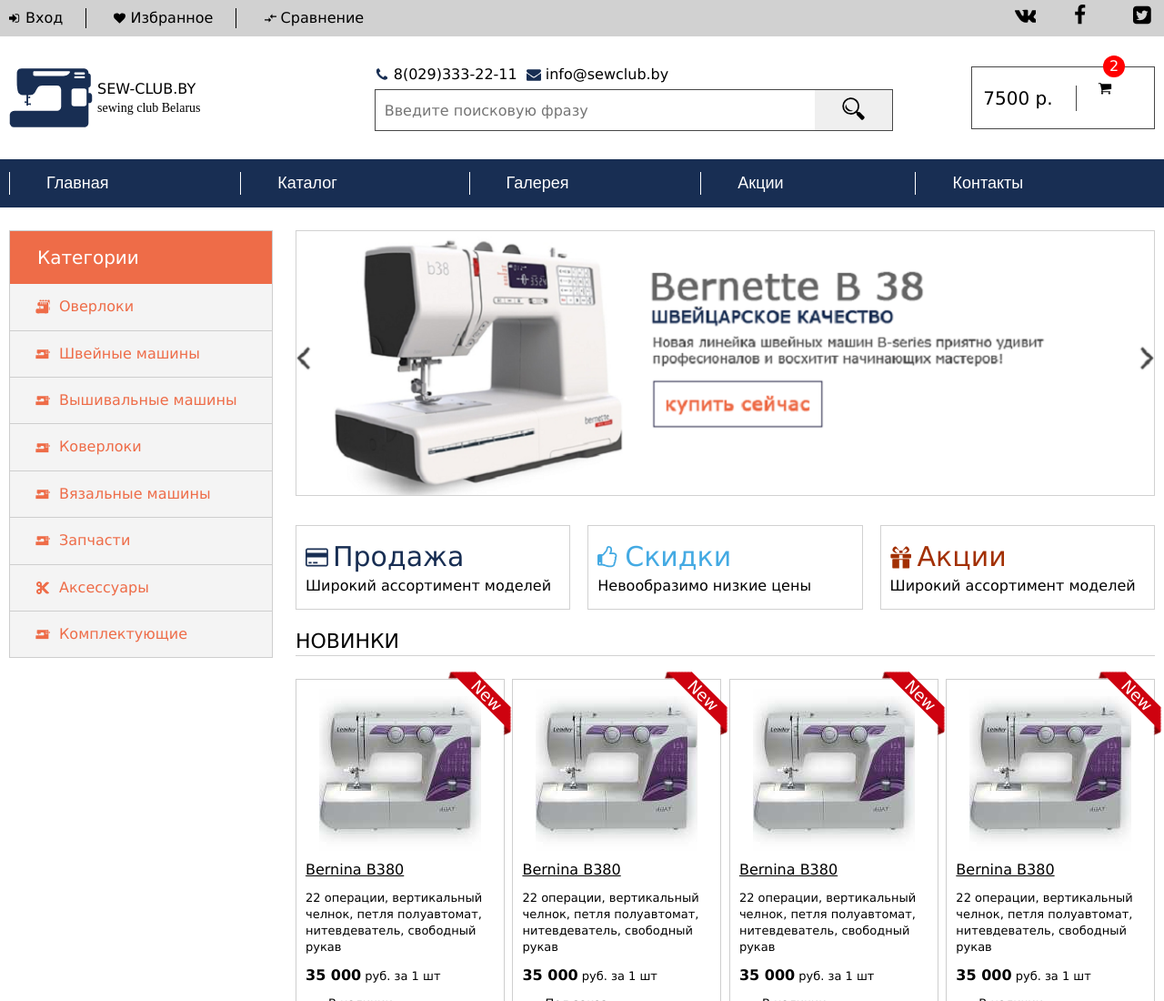
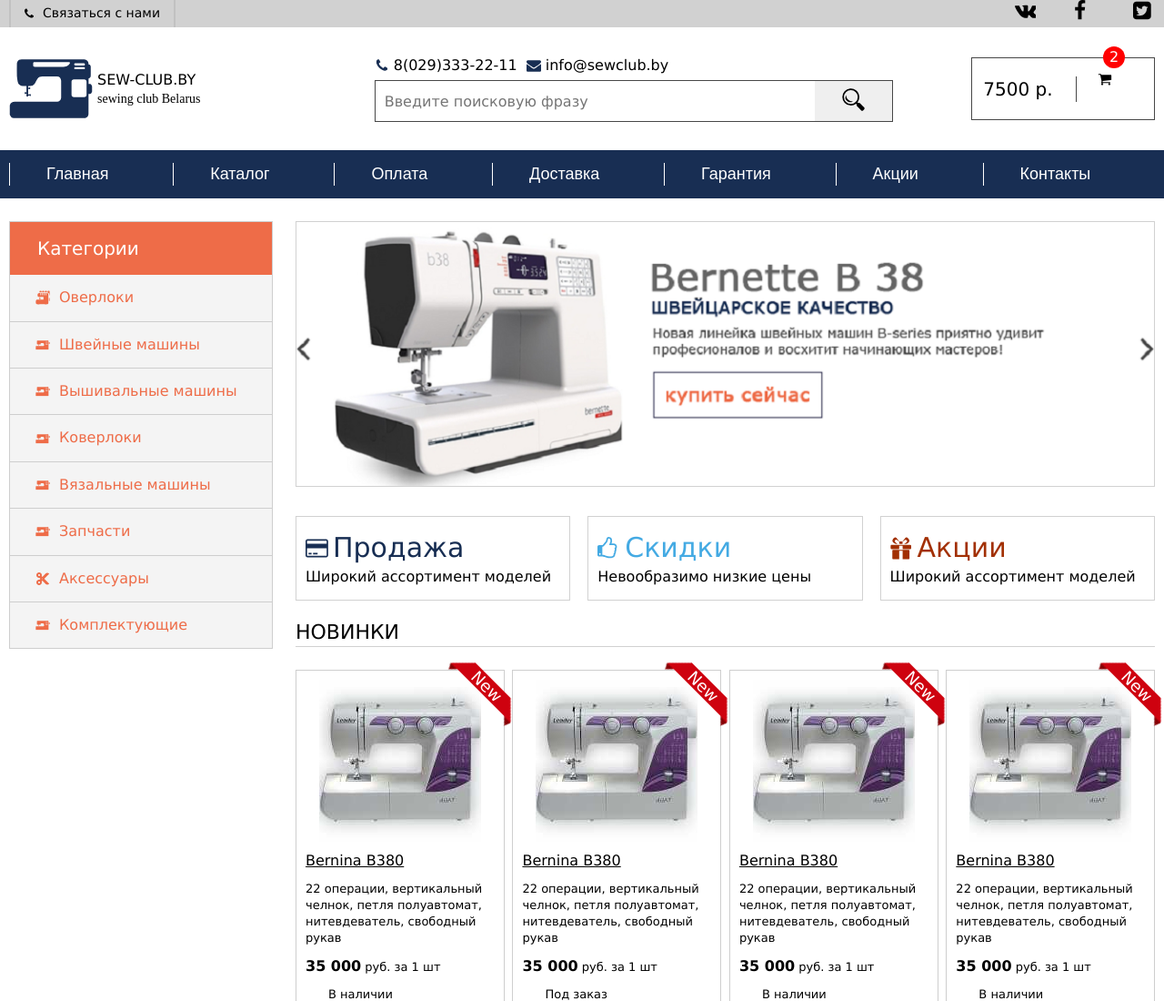
Before and after one commit to gtereshkov/sewclub, a website: page src/index.html in a window 1280 px wide. Shown: the top 1100 px of the page at 91% size. Drawn offline with nearby package versions, Linux system fonts and the light colour scheme; files that its build step writes are made by us from their sources; files whose address does not match are found by name.

Commit message:
Updates from 05-FEB-2019

```diff
--- a/src/css/common.less
+++ b/src/css/common.less
@@ -5,7 +5,7 @@
   overflow-x: hidden;
 }
 body {
-  font-family: @font_Verdana, sans-serif;
+  font-family: @font_Opensans, sans-serif;
   font-size: @font_size;
   font-weight: @font_weight;
   font-style: @font-style;
--- a/src/css/header.less
+++ b/src/css/header.less
@@ -1,10 +1,10 @@
 //  === userbar
 
-.site-header {
+.siteheader {
   margin-bottom: 25px;
   &__userbar {
     background-color: @third-color2;
-    min-height: 40px;
+    min-height: 30px;
     display: flex;
     justify-content: space-between;
     align-items: center;
@@ -34,30 +34,51 @@
       color: @accent-text-color;
     }
   }
+  &__contactus {
+    height: 30px;
+    display: flex;
+    align-items: center;
+    cursor: pointer;
+    border-left: 2px solid #c1c1c1;
+    border-right: 2px solid #c1c1c1;
+    padding: 0 15px 0 15px;
+    transition: 0.3s;
+  }
+  &__contactus:hover {
+    background-color: @dark-gray;
+    color: @accent-text-color;
+  }
+   &__contacttext {
+    font-size: 14px;
+    margin-left: 10px;
+  }
+  &__contacticon {
+    width: 10px;
+  }
 }
 
-.userbar-navigation {
-  &__item {
-    padding: 0 25px;
-    display: flex;
-    align-items: center;
-    justify-content: space-between;
-  }
-
-  &__item:first-child {
-    padding-left: 0;
-  }
-
-  &__item:not(.noborder) {
-    border-right: 1px solid black;
-  }
-
-  &__icon {
-    height: 18px;
-    width: 13px;
-    vertical-align: middle;
-  }
-}
+//.userbar-navigation {
+//  &__item {
+//    padding: 0 25px;
+//    display: flex;
+//    align-items: center;
+//    justify-content: space-between;
+//  }
+//
+//  &__item:first-child {
+//    padding-left: 0;
+//  }
+//
+//  &__item:not(.noborder) {
+//    border-right: 1px solid black;
+//  }
+//
+//  &__icon {
+//    height: 18px;
+//    width: 13px;
+//    vertical-align: middle;
+//  }
+//}
 
 .userbar-socnetworks {
   &__item {
--- a/src/css/styles.less
+++ b/src/css/styles.less
@@ -42,7 +42,7 @@
     align-items: center;
   }
   &__title_blue, &__title_azure, &__title_red {
-    font-family: Verdana, serif;
+    font-family: @font_Opensans;
     font-size: 30px;
     margin-left: 5px;
   }
@@ -207,7 +207,6 @@
     color: @accent-text-color;
     background-color: @accent-color;
     align-items: center;
-    font-family: Verdana, serif;
   }
   &__navpoint:not(:last-child) {
     border-bottom: 1px solid @medium-gray;
@@ -225,7 +224,6 @@
       align-items: center;
       padding: 13px;
       color: @accent-color;
-      font-family: Verdana, serif;
     }
     &-icon {
       margin-right: 10px;
--- a/src/css/vars.less
+++ b/src/css/vars.less
@@ -20,5 +20,6 @@
 @font_weight: 400;
 @font-style: normal;
 @line_height: 1.4;
+@font_Opensans: 'Verdana', sans-serif;
 
 //MEDIA BREAK-POINTS
--- a/src/index.html
+++ b/src/index.html
@@ -4,37 +4,44 @@
     <meta charset="UTF-8">
     <title>Sew club</title>
     <meta name="viewport" content="width=device-width, initial-scale=1.0, shrink-to-fit=no, viewport-fit=cover">
+    <!--<link href="https://fonts.googleapis.com/css?family=PT+Sans&amp;subset=cyrillic" rel="stylesheet">-->
     <link href="styles.css" rel="stylesheet">
 </head>
 <body>
-<header class="site-header">
-    <div class="site-header__userbar color-wrapper">
-        <ul class="horizontal-menu userbar-navigation">
-            <li class="li-navitem userbar-navigation__item">
-                <a href="#" class="userbar-navigation__link">
-                    <svg class="userbar-navigation__icon site-icon" xmlns="http://www.w3.org/2000/svg" viewBox="0 0 64 64">
-                        <use xlink:href="img/svg/sprite.svg#signin"></use>
-                    </svg>
-                    Вход
-                </a>
-            </li>
-            <li class="li-navitem userbar-navigation__item">
-                <a href="#" class="userbar-navigation__link">
-                    <svg class="userbar-navigation__icon site-icon" xmlns="http://www.w3.org/2000/svg" viewBox="0 0 64 64">
-                        <use xlink:href="img/svg/sprite.svg#heart"></use>
-                    </svg>
-                    Избранное
-                </a>
-            </li>
-            <li class="li-navitem userbar-navigation__item noborder">
-                <a href="#" class="userbar-navigation__link">
-                    <svg class="userbar-navigation__icon site-icon" xmlns="http://www.w3.org/2000/svg" viewBox="0 0 51 43.94">
-                        <use xlink:href="img/svg/sprite.svg#compare"></use>
-                    </svg>
-                    Сравнение
-                </a>
-            </li>
-        </ul>
+<header class="siteheader">
+    <div class="siteheader__userbar color-wrapper">
+        <!--<ul class="horizontal-menu userbar-navigation">-->
+            <!--<li class="li-navitem userbar-navigation__item">-->
+                <!--<a href="#" class="userbar-navigation__link">-->
+                    <!--<svg class="userbar-navigation__icon site-icon" xmlns="http://www.w3.org/2000/svg" viewBox="0 0 64 64">-->
+                        <!--<use xlink:href="img/svg/sprite.svg#signin"></use>-->
+                    <!--</svg>-->
+                    <!--Вход-->
+                <!--</a>-->
+            <!--</li>-->
+            <!--<li class="li-navitem userbar-navigation__item">-->
+                <!--<a href="#" class="userbar-navigation__link">-->
+                    <!--<svg class="userbar-navigation__icon site-icon" xmlns="http://www.w3.org/2000/svg" viewBox="0 0 64 64">-->
+                        <!--<use xlink:href="img/svg/sprite.svg#heart"></use>-->
+                    <!--</svg>-->
+                    <!--Избранное-->
+                <!--</a>-->
+            <!--</li>-->
+            <!--<li class="li-navitem userbar-navigation__item noborder">-->
+                <!--<a href="#" class="userbar-navigation__link">-->
+                    <!--<svg class="userbar-navigation__icon site-icon" xmlns="http://www.w3.org/2000/svg" viewBox="0 0 51 43.94">-->
+                        <!--<use xlink:href="img/svg/sprite.svg#compare"></use>-->
+                    <!--</svg>-->
+                    <!--Сравнение-->
+                <!--</a>-->
+            <!--</li>-->
+        <!--</ul>-->
+        <a href="#" title="contactus" class="siteheader__contactus">
+            <svg class="siteheader__contacticon site-icon" xmlns="http://www.w3.org/2000/svg" viewBox="0 0 50 64">
+                <use xlink:href="img/svg/sprite.svg#phone"></use>
+            </svg>
+            <span class="siteheader__contacttext">Связаться с нами</span>
+        </a>
         <ul class="horizontal-menu userbar-socnetworks">
             <li class="li-navitem userbar-socnetworks__item">
                 <a href="#" class="userbar-socnetworks__link" title="Vkontakte">
@@ -59,8 +66,8 @@
             </li>
         </ul>
     </div>
-    <div class="site-header__midblock wrapper">
-        <a href="#" class="logo site-header__logo">
+    <div class="siteheader__midblock wrapper">
+        <a href="#" class="logo siteheader__logo">
             <svg class="logo__icon logo__icon-header site-icon" xmlns="http://www.w3.org/2000/svg" viewBox="0 0 636.41 454.76">
                 <use xlink:href="img/svg/sprite.svg#logo"></use>
             </svg>
@@ -103,10 +110,12 @@
             <span class="basket__goodscount">2</span>
         </div>
     </div>
-    <nav class="site-header__mainmenu nav color-wrapper">
+    <nav class="siteheader__mainmenu nav color-wrapper">
         <a href="#" class="nav__item" title="Главная">Главная</a>
         <a href="#" class="nav__item" title="Каталог">Каталог</a>
-        <a href="#" class="nav__item" title="Галерея">Галерея</a>
+        <a href="#" class="nav__item" title="Галерея">Оплата</a>
+        <a href="#" class="nav__item" title="Галерея">Доставка</a>
+        <a href="#" class="nav__item" title="Галерея">Гарантия</a>
         <a href="#" class="nav__item" title="Акции">Акции</a>
         <a href="#" class="nav__item" title="Контакты">Контакты</a>
     </nav>
```
Also changed, not shown: build/img/svg/sprite.svg, build/index.html, build/styles.css.
